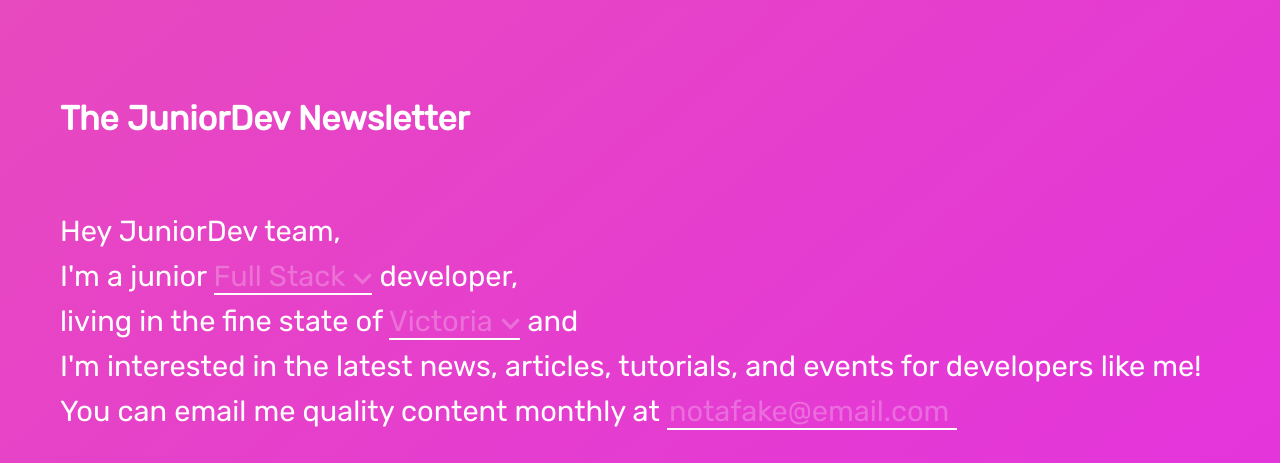
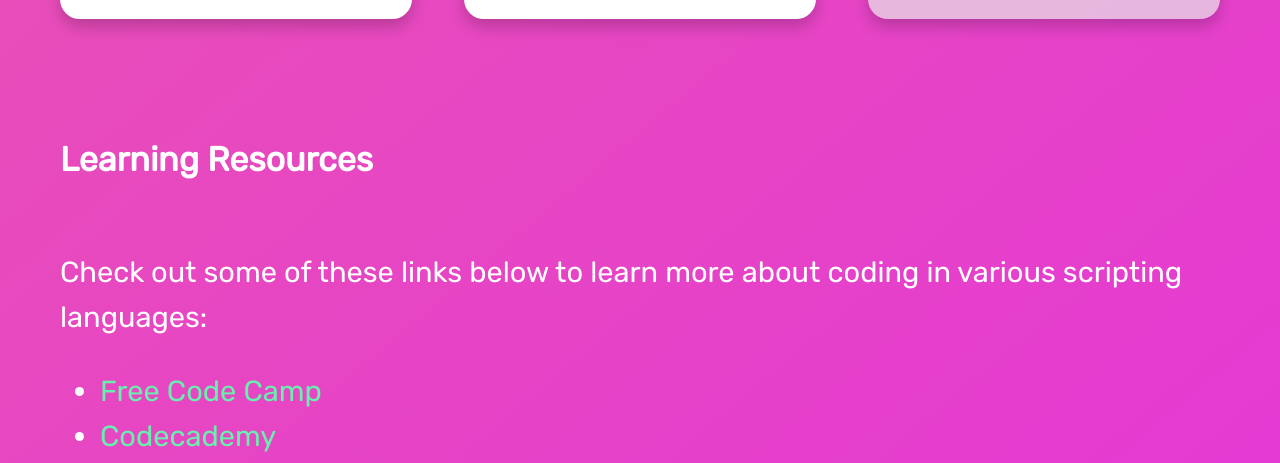
Before and after one commit to juniordevio/splashpage, a plain HTML site: page index.html in a window 1280 px wide. Shown: the part 2305-2768 px from the top of the page. Drawn offline with nearby package versions, Linux system fonts and the light colour scheme.

Commit message:
Updated Index.html
Added button for learning resources and added a new section for said learning resources.

```diff
--- a/index.html
+++ b/index.html
@@ -79,6 +79,8 @@
               <span>A global community of Junior Developers</span>
             </div>
             <a class="button" href="#chapters">Find your local chapter</a>
+            <br><br>
+            <a class="button" href="#resources">Check out learning resources here</a>
           </div>
           <div class="hero-item">
             <div class="embed-container">
@@ -354,6 +356,20 @@
             </div>
           </div>
         </div>
+
+        <h3 id="resources">Learning Resources</h3>
+        <!-- Begin learning resources page -->
+          <p>Check out some of these links below to learn more about coding in various scripting languages:</p>
+            <ul>
+              <li>
+                <a href="https://freecodecamp.org">Free Code Camp</a>
+              </li>
+              <li>
+                  <a href="https://codecademy.com">Codecademy</a>
+              </li>
+            </ul>
+          <br>
+
         <h3 id="newsletter">The JuniorDev Newsletter</h3>
         <!-- Begin MailChimp Signup Form -->
         <div id="mc_embed_signup">
```
